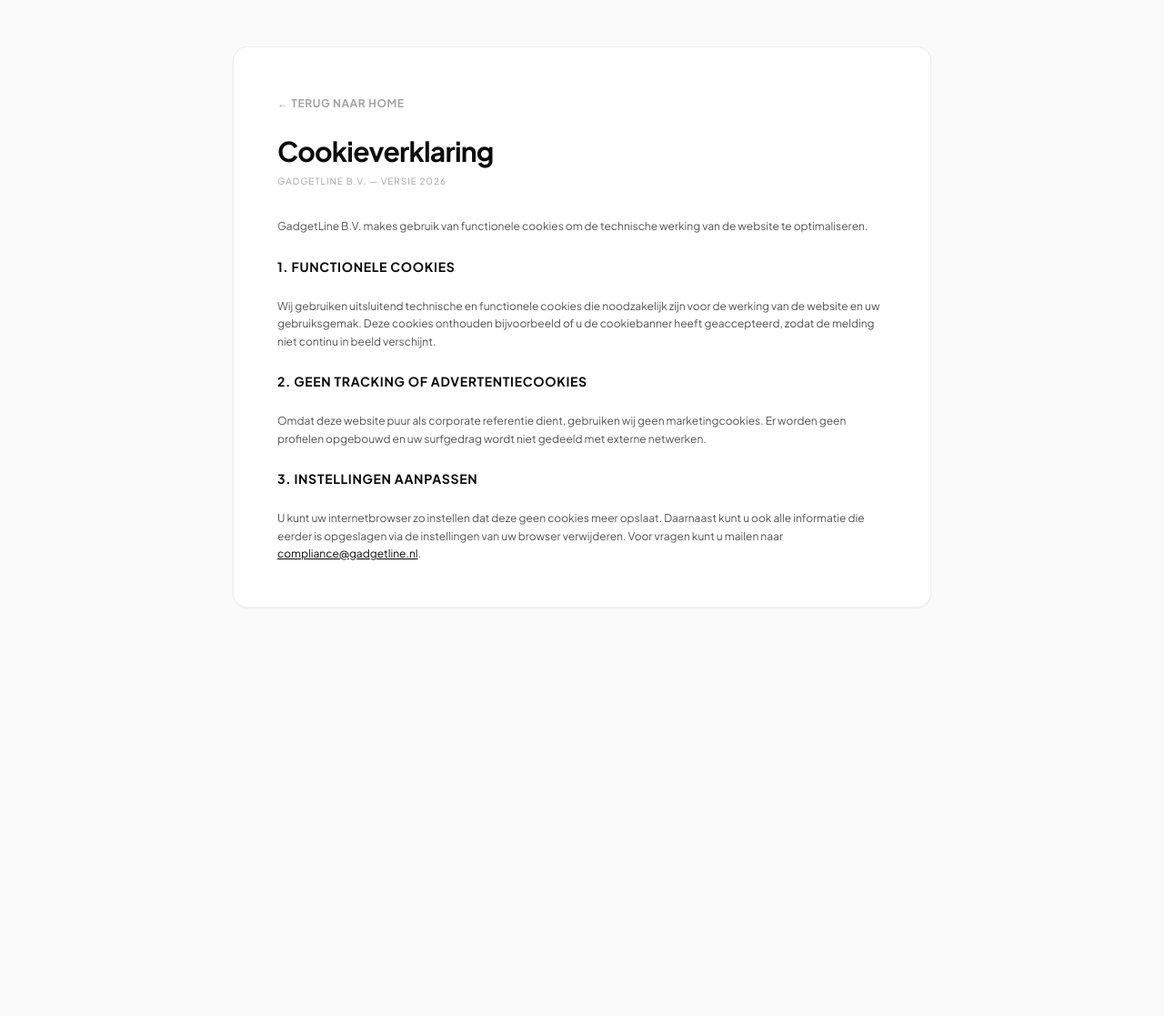
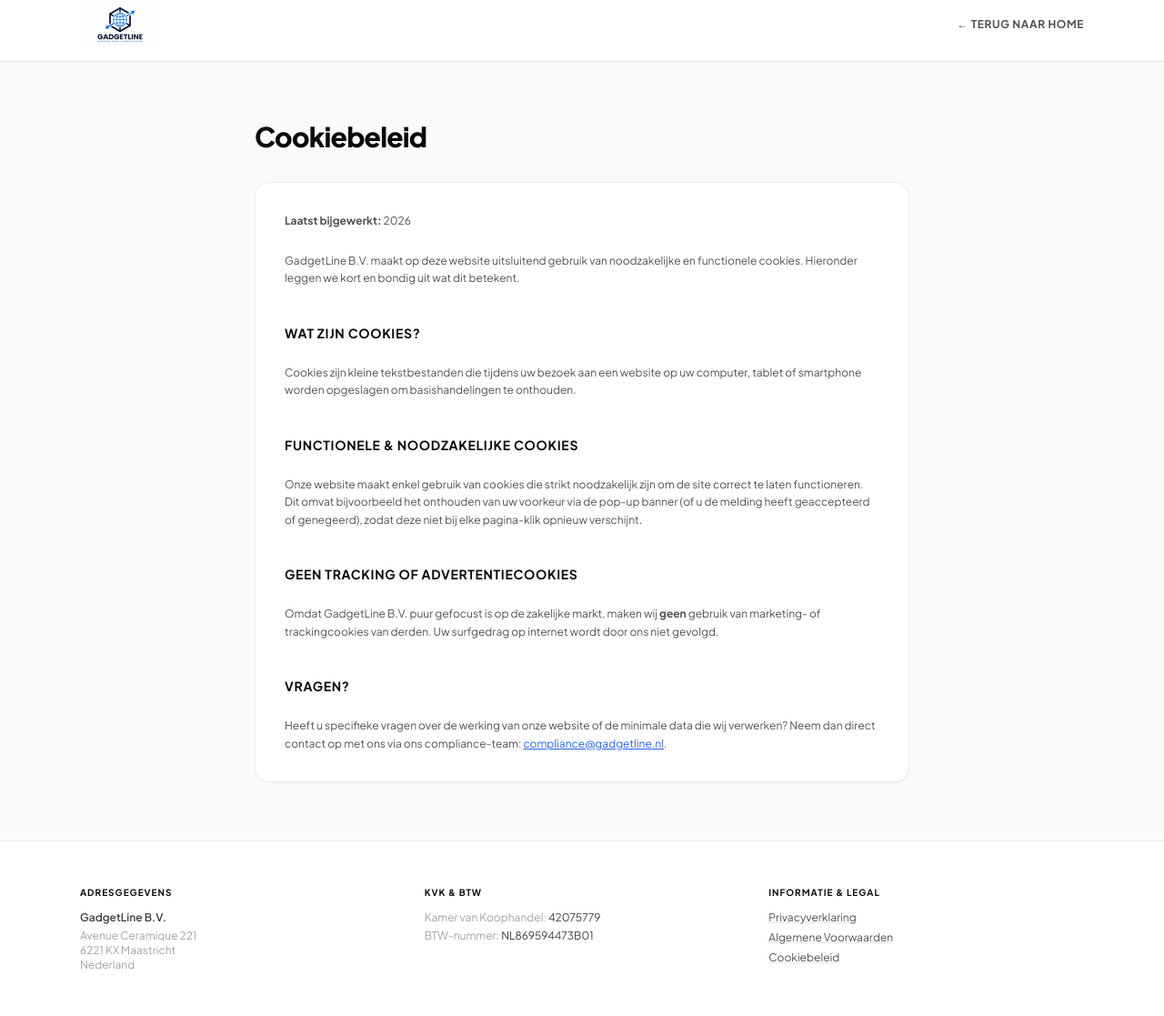
Before and after one commit to gadgetlinebv/website, a plain HTML site: page cookies.html in a window 1280 px wide. Shown: the part 13-1130 px from the top of the page at 91% size. Before the commit the page ends 800 px from the top, so only its background shows below. Drawn offline with nearby package versions, Linux system fonts and the light colour scheme.

Commit message:
Update cookies.html

```diff
--- a/cookies.html
+++ b/cookies.html
@@ -3,29 +3,81 @@
 <head>
     <meta charset="UTF-8">
     <meta name="viewport" content="width=device-width, initial-scale=1.0">
-    <title>Cookie Policy | GadgetLine B.V.</title>
+    <title>Cookiebeleid | GadgetLine B.V.</title>
     <script src="https://cdn.tailwindcss.com"></script>
-    <link href="https://fonts.googleapis.com/css2?family=Plus+Jakarta+Sans:wght@400;600;700&display=swap" rel="stylesheet">
+    <link href="https://fonts.googleapis.com/css2?family=Plus+Jakarta+Sans:wght@400;600;700;800&display=swap" rel="stylesheet">
     <style>body { font-family: 'Plus Jakarta Sans', sans-serif; }</style>
 </head>
-<body class="bg-neutral-50 text-neutral-800 py-16 px-6 antialiased">
-    <div class="max-w-3xl mx-auto bg-white p-8 md:p-12 rounded-2xl border border-neutral-200/60 shadow-sm">
-        <a href="index.html" class="text-xs font-bold uppercase tracking-wider text-neutral-400 hover:text-neutral-950">&larr; Terug naar Home</a>
-        <h1 class="text-3xl font-extrabold text-neutral-950 mt-6 mb-2 tracking-tight">Cookieverklaring</h1>
-        <p class="text-[10px] text-neutral-400 mb-8 uppercase tracking-widest">GadgetLine B.V. — Versie 2026</p>
+<body class="bg-neutral-50 text-neutral-800 antialiased flex flex-col min-h-screen">
 
-        <div class="space-y-6 text-xs leading-relaxed text-neutral-600">
-            <p>GadgetLine B.V. makes gebruik van functionele cookies om de technische werking van de website te optimaliseren.</p>
+    <!-- NAVIGATIE -->
+    <header class="bg-white border-b border-neutral-200">
+        <div class="max-w-6xl mx-auto px-6 py-4 flex items-center justify-between">
+            <a href="index.html" class="block">
+                <img src="logo.png" alt="GadgetLine B.V." class="h-12 w-auto object-contain">
+            </a>
+            <nav class="text-xs font-bold uppercase tracking-wider text-neutral-600">
+                <a href="index.html" class="hover:text-blue-600 transition">&larr; Terug naar Home</a>
+            </nav>
+        </div>
+    </header>
 
-            <h2 class="text-sm font-bold text-neutral-950 uppercase tracking-wider">1. Functionele cookies</h2>
-            <p>Wij gebruiken uitsluitend technische en functionele cookies die noodzakelijk zijn voor de werking van de website en uw gebruiksgemak. Deze cookies onthouden bijvoorbeeld of u de cookiebanner heeft geaccepteerd, zodat de melding niet continu in beeld verschijnt.</p>
+    <!-- CONTENT -->
+    <main class="flex-grow max-w-3xl mx-auto px-6 py-16 w-full">
+        <h1 class="text-3xl font-extrabold text-neutral-950 tracking-tight mb-8">Cookiebeleid</h1>
 
-            <h2 class="text-sm font-bold text-neutral-950 uppercase tracking-wider">2. Geen tracking of advertentiecookies</h2>
-            <p>Omdat deze website puur als corporate referentie dient, gebruiken wij geen marketingcookies. Er worden geen profielen opgebouwd en uw surfgedrag wordt niet gedeeld met externe netwerken.</p>
+        <div class="space-y-6 text-xs text-neutral-600 leading-relaxed bg-white p-8 rounded-2xl border border-neutral-200/60 shadow-sm">
+            <p><strong>Laatst bijgewerkt:</strong> 2026</p>
 
-            <h2 class="text-sm font-bold text-neutral-950 uppercase tracking-wider">3. Instellingen aanpassen</h2>
-            <p>U kunt uw internetbrowser zo instellen dat deze geen cookies meer opslaat. Daarnaast kunt u ook alle informatie die eerder is opgeslagen via de instellingen van uw browser verwijderen. Voor vragen kunt u mailen naar <a href="mailto:compliance@gadgetline.nl" class="text-neutral-950 underline font-medium">compliance@gadgetline.nl</a>.</p>
+            <p>
+                GadgetLine B.V. maakt op deze website uitsluitend gebruik van noodzakelijke en functionele cookies. Hieronder leggen we kort en bondig uit wat dit betekent.
+            </p>
+
+            <h2 class="text-sm font-bold text-neutral-950 uppercase tracking-wider pt-4">Wat zijn cookies?</h2>
+            <p>
+                Cookies zijn kleine tekstbestanden die tijdens uw bezoek aan een website op uw computer, tablet of smartphone worden opgeslagen om basishandelingen te onthouden.
+            </p>
+
+            <h2 class="text-sm font-bold text-neutral-950 uppercase tracking-wider pt-4">Functionele & Noodzakelijke cookies</h2>
+            <p>
+                Onze website maakt enkel gebruik van cookies die strikt noodzakelijk zijn om de site correct te laten functioneren. Dit omvat bijvoorbeeld het onthouden van uw voorkeur via de pop-up banner (of u de melding heeft geaccepteerd of genegeerd), zodat deze niet bij elke pagina-klik opnieuw verschijnt.
+            </p>
+
+            <h2 class="text-sm font-bold text-neutral-950 uppercase tracking-wider pt-4">Geen Tracking of Advertentiecookies</h2>
+            <p>
+                Omdat GadgetLine B.V. puur gefocust is op de zakelijke markt, maken wij <strong>geen</strong> gebruik van marketing- of trackingcookies van derden. Uw surfgedrag op internet wordt door ons niet gevolgd.
+            </p>
+
+            <h2 class="text-sm font-bold text-neutral-950 uppercase tracking-wider pt-4">Vragen?</h2>
+            <p>
+                Heeft u specifieke vragen over de werking van onze website of de minimale data die wij verwerken? Neem dan direct contact op met ons via ons compliance-team: <a href="mailto:compliance@gadgetline.nl" class="text-blue-600 underline">compliance@gadgetline.nl</a>.
+            </p>
         </div>
-    </div>
+    </main>
+
+    <!-- FOOTER -->
+    <footer class="bg-white py-12 text-xs text-neutral-400 border-t border-neutral-200/60 mt-auto">
+        <div class="max-w-6xl mx-auto px-6 grid grid-cols-1 md:grid-cols-3 gap-8">
+            <div>
+                <h4 class="font-bold text-neutral-950 uppercase tracking-widest text-[10px] mb-3">Adresgegevens</h4>
+                <p class="font-semibold text-neutral-700">GadgetLine B.V.</p>
+                <p class="mt-1">Avenue Ceramique 221<br>6221 KX Maastricht<br>Nederland</p>
+            </div>
+            <div>
+                <h4 class="font-bold text-neutral-950 uppercase tracking-widest text-[10px] mb-3">KVK & BTW</h4>
+                <p>Kamer van Koophandel: <span class="text-neutral-700 font-medium">42075779</span></p>
+                <p class="mt-1">BTW-nummer: <span class="text-neutral-700 font-medium">NL869594473B01</span></p>
+            </div>
+            <div>
+                <h4 class="font-bold text-neutral-950 uppercase tracking-widest text-[10px] mb-3">Informatie & Legal</h4>
+                <div class="flex flex-col gap-1.5">
+                    <a href="privacy.html" class="text-neutral-600 hover:text-neutral-950 underline decoration-neutral-200">Privacyverklaring</a>
+                    <a href="voorwaarden.html" class="text-neutral-600 hover:text-neutral-950 underline decoration-neutral-200">Algemene Voorwaarden</a>
+                    <a href="cookies.html" class="text-neutral-600 hover:text-neutral-950 underline decoration-neutral-200">Cookiebeleid</a>
+                </div>
+            </div>
+        </div>
+    </footer>
+
 </body>
 </html>
```
